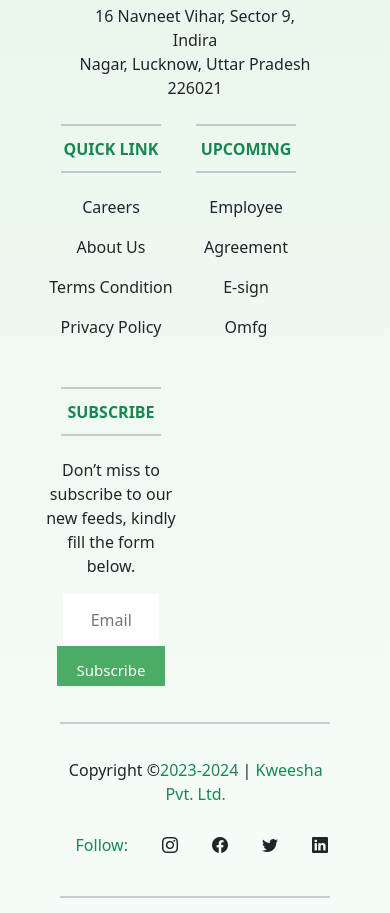
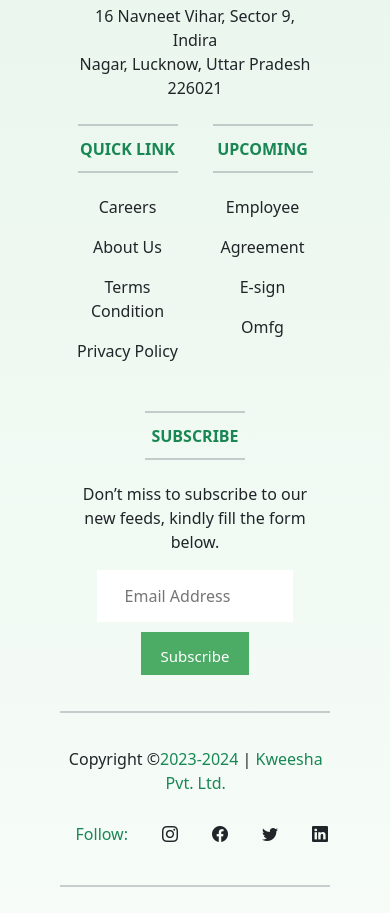
Before and after one commit to FajalAnsari/Kweesha, a React (Create React App) app: page /privacy_policy in a window 390 px wide. Shown: the part 2746-3659 px from the top of the page. Built offline with nearby package versions, Linux system fonts and the light colour scheme.

Commit message:
new update

```diff
--- a/src/components/common/Footer.jsx
+++ b/src/components/common/Footer.jsx
@@ -14,9 +14,9 @@ const Footer = () => {
             <section className="">
               <div className="container text-center text-md-start mt-5">
                 <div className="row mt-3">
-                  <div class="col-md-3 col-lg-3 col-xl-3 mx-auto mt-3">
+                  <div class="col-md-3 col-lg-3 col-xl-3 col-12 mx-auto mt-3">
                     <img src={footer_logo} alt="kweesha_logo" className='w-75' />
-                    <p className="text-dark text-decoration-none mt-4"><b>Head Office Address </b><br />
+                    <p className="text-dark text-decoration-none mt-4 add"><b>Head Office Address </b><br />
                       16 Navneet Vihar, Sector 9, Indira
                       <br />
                       Nagar, Lucknow, Uttar Pradesh
@@ -47,7 +47,7 @@ const Footer = () => {
 
                   </div>
 
-                  <div className="col-md-2 col-lg-2 col-xl-2 col-5 mx-auto mb-4 s-1">
+                  <div className="col-md-2 col-lg-2 col-xl-2 col-6 mx-auto mb-4 s-1">
                     <hr
                       className="mb-2 mt-0 d-inline-block mx-auto footer_com"
                     />
@@ -70,7 +70,7 @@ const Footer = () => {
                   </div>
 
 
-                  <div className="col-md-5 col-lg-5 col-xl-5 col-6 mx-auto mb-4 s-1">
+                  <div className="col-md-5 col-lg-5 col-xl-5 col-12  mb-4 s-1">
                     <hr
                       className="mb-2 mt-0 d-inline-block mx-auto footer_com"
                     />
--- a/src/components/common/common.css
+++ b/src/components/common/common.css
@@ -57,10 +57,15 @@
 
 
 @media only screen and (max-width: 540px) {
-    .footer_page  .s-1{
-        /* width: 53%; */
-        margin-left: -30px !important;
-        width: 60%;
+    .subscribe-form input {
+        width: 80%;
+       margin-bottom: 10px;
+      }
+      .subscribe-form .add{
+        width: 109% !important;
+      }
+    .subscribe-forms{
+        display: block !important;
     }
     .footer_page  .s-2{
         width: 125%;
@@ -75,7 +80,16 @@
     }
 
 }
+@media (width: 360px) {
+    .subscribe-form .add{
+        width: 109% !important;
+      }
+}
 /* footer social medial icon style */
+
+
+
+
 .icon{
     transition: transform .2s;
 
```
